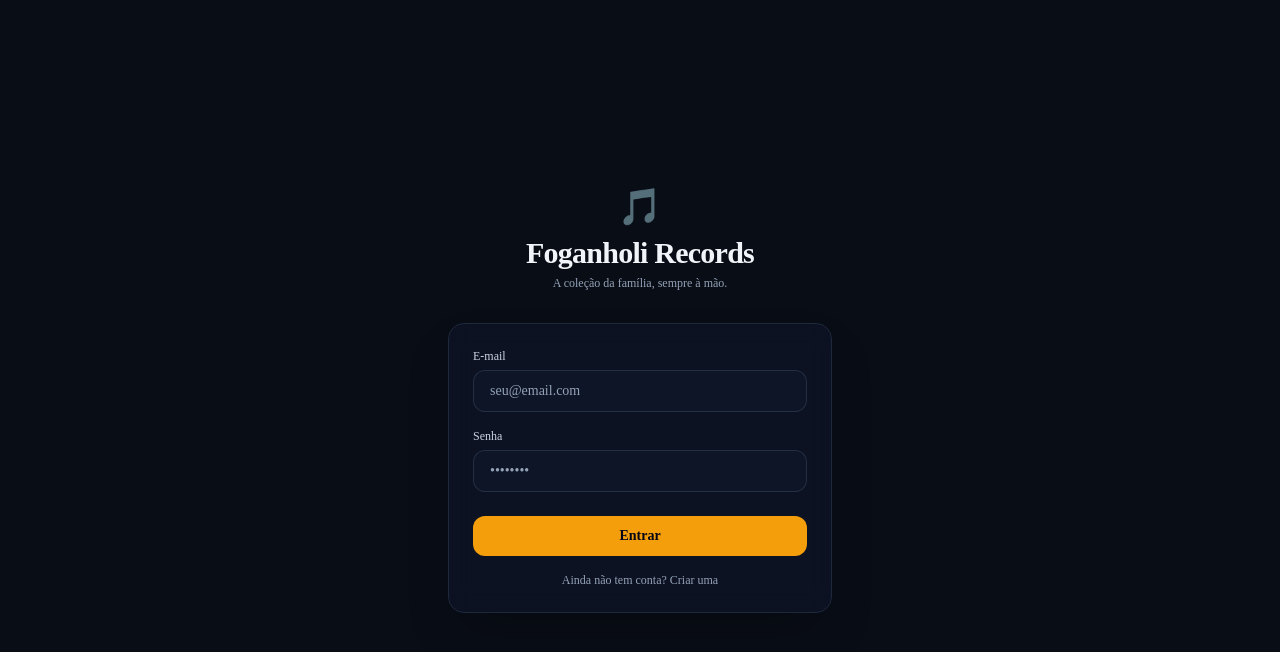
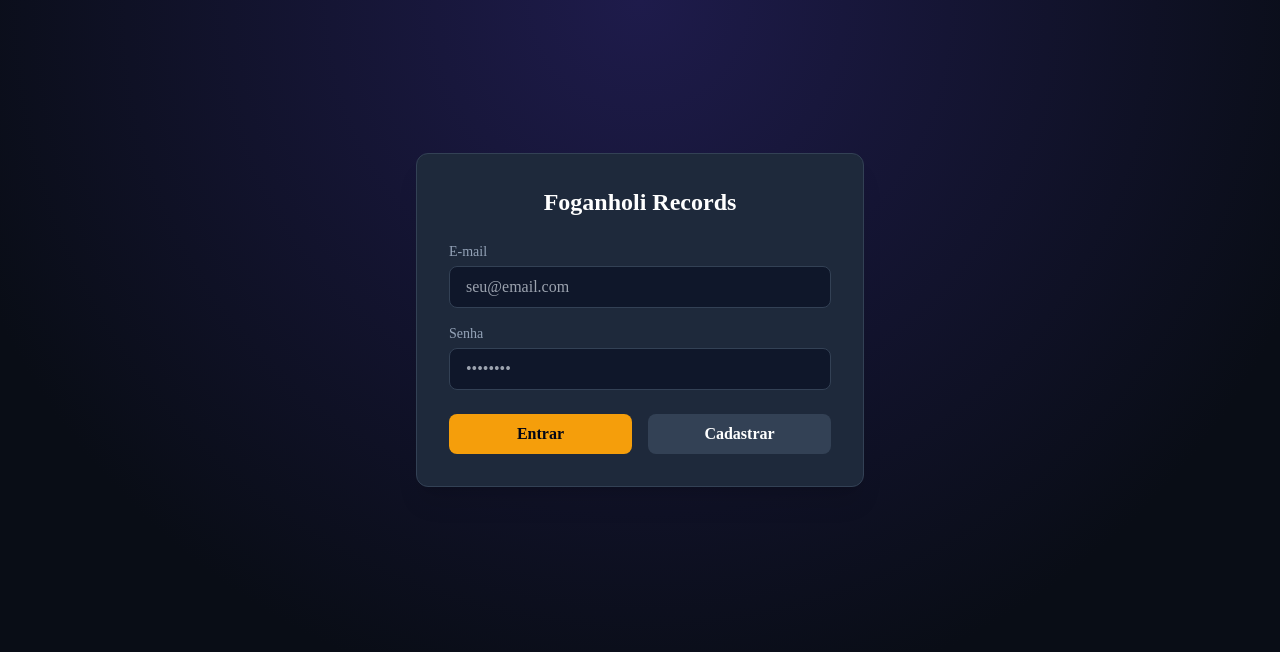
Before and after one commit to gabrielfoganholi/foganholi-records, a Next.js app: page /login in a window 1280 px wide. Shown: the top 652 px of the page. Built offline with nearby package versions, Linux system fonts and the light colour scheme; no server answers.

Commit message:
fix: resolve tipo never no login page

```diff
--- a/src/app/login/page.tsx
+++ b/src/app/login/page.tsx
@@ -1,132 +1,112 @@
 "use client";
 
 import { useState } from "react";
+import { useAuth } from "@/contexts/AuthContext";
 import { useRouter } from "next/navigation";
-import { useAuth } from "@/contexts/AuthContext";
 
 export default function LoginPage() {
-  const router = useRouter();
-  const { signIn, signUp } = useAuth();
-
-  const [mode, setMode] = useState<"signin" | "signup">("signin");
   const [email, setEmail] = useState("");
   const [password, setPassword] = useState("");
-  const [error, setError] = useState<string | null>(null);
-  const [info, setInfo] = useState<string | null>(null);
   const [loading, setLoading] = useState(false);
+  const [error, setError] = useState("");
+  const { signIn, signUp } = useAuth();
+  const router = useRouter();
 
-  async function handleSubmit(e: React.FormEvent) {
+  const handleSignIn = async (e: React.FormEvent) => {
     e.preventDefault();
-    setError(null);
-    setInfo(null);
     setLoading(true);
+    setError("");
 
     try {
-      const action = mode === "signin" ? signIn : signUp;
-      const res = await action(email, password);
-
-      // Tratamento de erros do Supabase/AuthContext
+      const res: any = await signIn(email, password);
       if (res?.error) {
-        setError(typeof res.error === "string" ? res.error : res.error.message);
+        const errObj = res.error;
+        setError(typeof errObj === "string" ? errObj : errObj?.message || "Erro ao fazer login.");
         setLoading(false);
         return;
       }
-
-      if (mode === "signup") {
-        setInfo(
-          "Conta criada! Se a confirmação por e-mail estiver ativa no Supabase, verifique sua caixa de entrada antes de entrar."
-        );
-        setLoading(false);
-      } else {
-        // Redirecionamento forçado para a página principal ao logar com sucesso
-        router.push("/");
-        router.refresh();
-      }
+      router.push("/");
     } catch (err: any) {
-      setError(err.message || "Ocorreu um erro ao tentar autenticar.");
+      setError(err.message || "Erro inesperado.");
       setLoading(false);
     }
-  }
+  };
+
+  const handleSignUp = async (e: React.FormEvent) => {
+    e.preventDefault();
+    setLoading(true);
+    setError("");
+
+    try {
+      const res: any = await signUp(email, password);
+      if (res?.error) {
+        const errObj = res.error;
+        setError(typeof errObj === "string" ? errObj : errObj?.message || "Erro ao cadastrar.");
+        setLoading(false);
+        return;
+      }
+      alert("Cadastro realizado! Verifique seu e-mail ou faça login.");
+      setLoading(false);
+    } catch (err: any) {
+      setError(err.message || "Erro inesperado.");
+      setLoading(false);
+    }
+  };
 
   return (
-    <div className="flex min-h-screen items-center justify-center bg-[#090D16] px-4 text-slate-100">
-      <div className="w-full max-w-sm">
-        <div className="mb-8 text-center">
-          <span className="text-4xl">🎵</span>
-          <h1 className="mt-2 font-display text-3xl font-bold tracking-tight text-slate-100">
-            Foganholi Records
-          </h1>
-          <p className="mt-1 text-xs text-slate-400">
-            A coleção da família, sempre à mão.
-          </p>
-        </div>
+    <div className="min-h-[80vh] flex items-center justify-center">
+      <div className="bg-slate-800 p-8 rounded-xl border border-slate-700 shadow-xl w-full max-w-md">
+        <h1 className="text-2xl font-bold text-white mb-6 text-center">Foganholi Records</h1>
 
-        <form
-          onSubmit={handleSubmit}
-          className="card-wood flex flex-col gap-4 p-6 shadow-2xl"
-        >
-          <label className="flex flex-col gap-1.5">
-            <span className="text-xs font-medium text-slate-300">E-mail</span>
+        {error && (
+          <div className="bg-rose-950/80 border border-rose-800 text-rose-300 p-3 rounded-lg text-sm mb-4">
+            {error}
+          </div>
+        )}
+
+        <form className="space-y-4">
+          <div>
+            <label className="block text-sm text-slate-400 mb-1">E-mail</label>
             <input
               type="email"
-              required
               value={email}
               onChange={(e) => setEmail(e.target.value)}
+              className="w-full bg-slate-900 border border-slate-700 rounded-lg px-4 py-2 text-white focus:outline-none focus:border-amber-500"
               placeholder="seu@email.com"
-              className="input"
+              required
             />
-          </label>
+          </div>
 
-          <label className="flex flex-col gap-1.5">
-            <span className="text-xs font-medium text-slate-300">Senha</span>
+          <div>
+            <label className="block text-sm text-slate-400 mb-1">Senha</label>
             <input
               type="password"
-              required
-              minLength={6}
               value={password}
               onChange={(e) => setPassword(e.target.value)}
+              className="w-full bg-slate-900 border border-slate-700 rounded-lg px-4 py-2 text-white focus:outline-none focus:border-amber-500"
               placeholder="••••••••"
-              className="input"
+              required
             />
-          </label>
+          </div>
 
-          {error && (
-            <p className="rounded-lg border border-rose-800/80 bg-rose-950/40 p-3 text-xs text-rose-300">
-              {error}
-            </p>
-          )}
-
-          {info && (
-            <p className="rounded-lg border border-emerald-800/80 bg-emerald-950/40 p-3 text-xs text-emerald-300">
-              {info}
-            </p>
-          )}
-
-          <button
-            type="submit"
-            disabled={loading}
-            className="mt-2 rounded-xl bg-amber-500 py-2.5 text-sm font-semibold text-slate-950 transition-all hover:bg-amber-400 active:scale-[0.98] disabled:opacity-50"
-          >
-            {loading
-              ? "Aguarde..."
-              : mode === "signin"
-              ? "Entrar"
-              : "Criar conta"}
-          </button>
-
-          <button
-            type="button"
-            onClick={() => {
-              setMode(mode === "signin" ? "signup" : "signin");
-              setError(null);
-              setInfo(null);
-            }}
-            className="text-xs text-slate-400 transition-colors hover:text-amber-400"
-          >
-            {mode === "signin"
-              ? "Ainda não tem conta? Criar uma"
-              : "Já tem conta? Fazer login"}
-          </button>
+          <div className="flex gap-4 pt-2">
+            <button
+              type="submit"
+              onClick={handleSignIn}
+              disabled={loading}
+              className="flex-1 bg-amber-500 hover:bg-amber-400 text-slate-950 font-semibold py-2 rounded-lg transition-colors disabled:opacity-50"
+            >
+              Entrar
+            </button>
+            <button
+              type="button"
+              onClick={handleSignUp}
+              disabled={loading}
+              className="flex-1 bg-slate-700 hover:bg-slate-600 text-white font-semibold py-2 rounded-lg transition-colors disabled:opacity-50"
+            >
+              Cadastrar
+            </button>
+          </div>
         </form>
       </div>
     </div>
```
